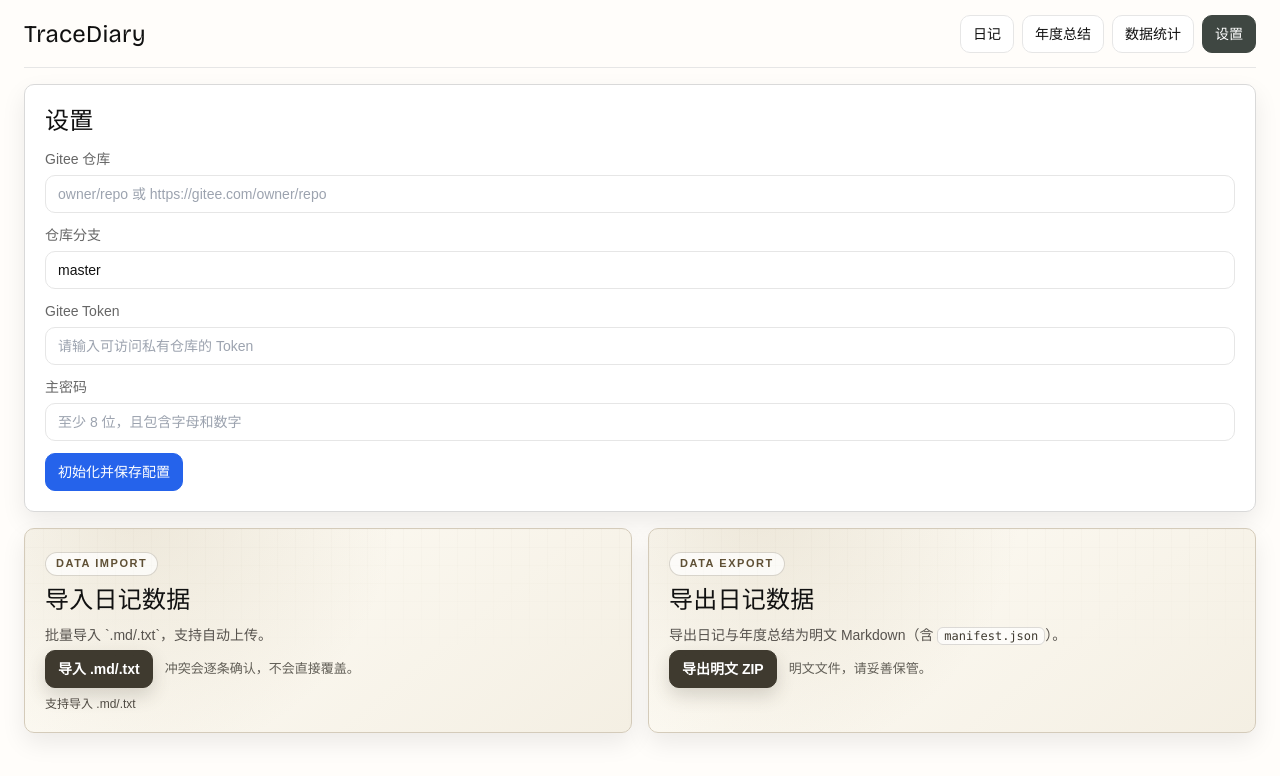
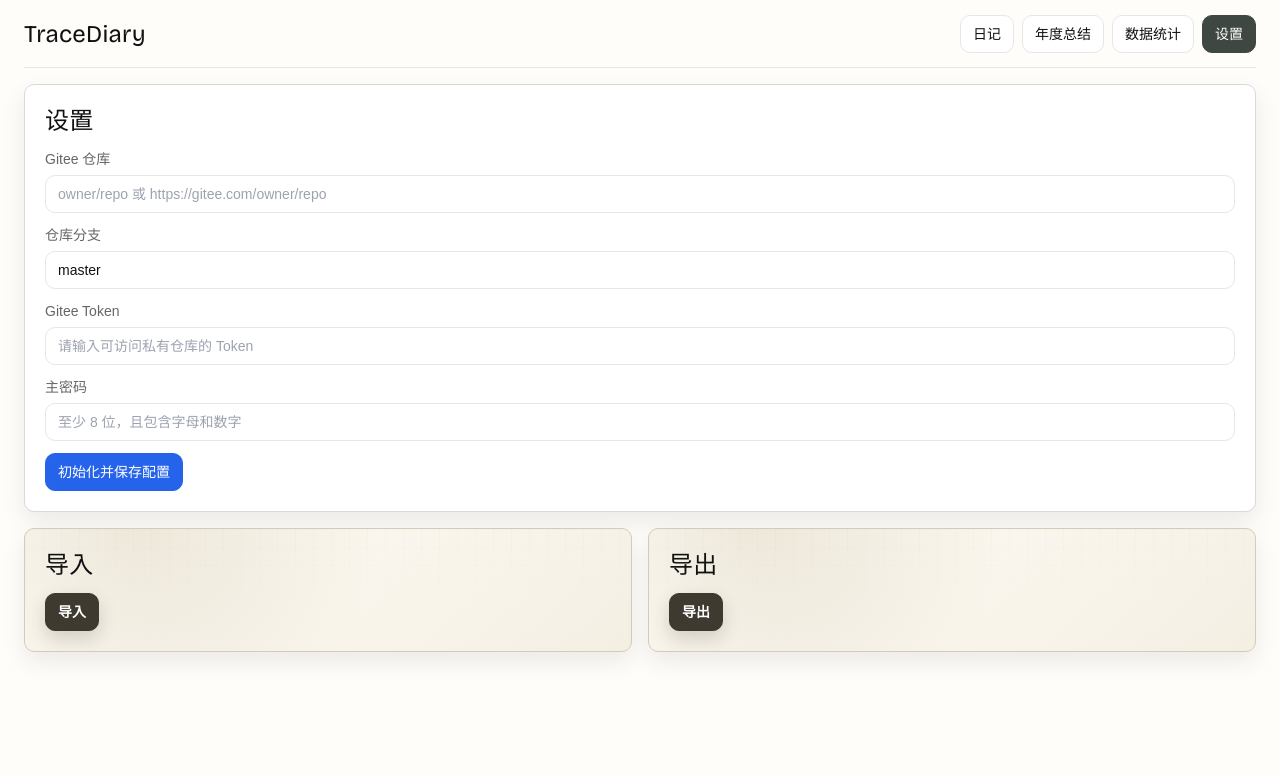
Before and after one commit to Lane0218/TraceDiary, a React (Vite) app: page /settings in a window 1280 px wide. Shown: the top 776 px of the page. Built offline with nearby package versions, Linux system fonts and the light colour scheme.

Commit message:
refactor: 精简导入导出入口并统一进行中提示

```diff
--- a/src/components/common/export-data-panel.tsx
+++ b/src/components/common/export-data-panel.tsx
@@ -64,6 +64,12 @@ export default function ExportDataPanel({ auth }: ExportDataPanelProps) {
     }
 
     setIsExporting(true)
+    pushToast({
+      kind: 'system',
+      level: 'info',
+      message: '导出处理中...',
+      autoDismiss: false,
+    })
     try {
       const result = await exportDiaryData()
       setLastResult(result)
@@ -104,15 +110,11 @@ export default function ExportDataPanel({ auth }: ExportDataPanelProps) {
 
   return (
     <article className="td-card-primary td-panel td-export-panel" aria-label="settings-export-panel">
-      <header className="space-y-2">
-        <p className="td-export-eyebrow">DATA EXPORT</p>
-        <h3 className="font-display text-2xl text-td-text">导出日记数据</h3>
-        <p className="td-export-subtitle">
-          导出日记与年度总结为明文 Markdown（含 <code>manifest.json</code>）。
-        </p>
+      <header>
+        <h3 className="font-display text-2xl text-td-text">导出</h3>
       </header>
 
-      <div className="td-export-actions">
+      <div className="td-export-actions mt-3">
         <button
           type="button"
           className="td-btn td-export-btn"
@@ -122,9 +124,11 @@ export default function ExportDataPanel({ auth }: ExportDataPanelProps) {
           disabled={!canExport}
           data-testid="settings-export-button"
         >
-          {isExporting ? '正在打包导出...' : '导出明文 ZIP'}
+          <span className={`td-sync-control-btn-label ${isExporting ? 'is-running' : ''}`}>
+            {isExporting ? <span className="td-sync-control-running-dot" aria-hidden="true" /> : null}
+            <span>导出</span>
+          </span>
         </button>
-        <p className="td-export-warning">明文文件，请妥善保管。</p>
       </div>
 
       {lastResult ? (
--- a/src/components/common/import-data-panel.tsx
+++ b/src/components/common/import-data-panel.tsx
@@ -27,8 +27,6 @@ interface ImportExecutionState {
   uploadSkippedReason: string | null
 }
 
-const IMPORT_IDLE_HINT = '支持导入 .md/.txt'
-
 function uniqueEntryIds(entryIds: string[]): string[] {
   return [...new Set(entryIds)]
 }
@@ -37,7 +35,6 @@ export default function ImportDataPanel({ auth }: ImportDataPanelProps) {
   const { push: pushToast } = useToast()
   const importFileInputRef = useRef<HTMLInputElement | null>(null)
   const [isImporting, setIsImporting] = useState(false)
-  const [importProgressLabel, setImportProgressLabel] = useState<string | null>(null)
   const [importReadyCandidates, setImportReadyCandidates] = useState<ImportCandidateEntry[]>([])
   const [importConflictQueue, setImportConflictQueue] = useState<ImportConflictItem[]>([])
   const [importConflictIndex, setImportConflictIndex] = useState(0)
@@ -110,7 +107,12 @@ export default function ImportDataPanel({ auth }: ImportDataPanelProps) {
       const candidatesToPersist = [...input.readyCandidates, ...overwriteCandidates]
 
       setIsImporting(true)
-      setImportProgressLabel('正在写入本地数据...')
+      pushToast({
+        kind: 'push',
+        level: 'info',
+        message: '导入处理中...',
+        autoDismiss: false,
+      })
       try {
         const applyResult = await applyImportCandidates(candidatesToPersist, {
           loadExistingDiary: getDiary,
@@ -159,9 +161,6 @@ export default function ImportDataPanel({ auth }: ImportDataPanelProps) {
             uploadDiary: uploadMetadata,
             loadBaseline: (entryId) => getSyncBaseline(entryId),
             saveBaseline: (baseline) => saveSyncBaseline(baseline),
-            onProgress: ({ current, total }) => {
-              setImportProgressLabel(`正在自动上传 ${current}/${total}`)
-            },
           })
 
           if (uploadResult.failed.length > 0) {
@@ -187,7 +186,7 @@ export default function ImportDataPanel({ auth }: ImportDataPanelProps) {
 
         if (importResult.success.length === 0) {
           pushToast({
-            kind: 'system',
+            kind: 'push',
             level: 'warning',
             message: '本次未导入任何有效条目',
           })
@@ -207,14 +206,13 @@ export default function ImportDataPanel({ auth }: ImportDataPanelProps) {
           uploadSkippedReason: '未执行自动上传：导入流程异常终止。',
         })
         pushToast({
-          kind: 'system',
+          kind: 'push',
           level: 'error',
           message: `导入失败：${reason}`,
         })
       } finally {
         resetImportSession()
         setIsImporting(false)
-        setImportProgressLabel(null)
       }
     },
     [canSyncToRemote, pushToast, resetImportSession, syncDisabledMessage, uploadMetadata],
@@ -238,7 +236,12 @@ export default function ImportDataPanel({ auth }: ImportDataPanelProps) {
     async (files: File[]) => {
       setImportExecutionState(null)
       setIsImporting(true)
-      setImportProgressLabel('正在读取导入文件...')
+      pushToast({
+        kind: 'push',
+        level: 'info',
+        message: '导入处理中...',
+        autoDismiss: false,
+      })
 
       try {
         const sourceResults = await Promise.all(
@@ -289,16 +292,19 @@ export default function ImportDataPanel({ auth }: ImportDataPanelProps) {
             uploadResult: null,
             uploadSkippedReason: '未执行自动上传：没有可导入的有效条目。',
           })
-          setImportProgressLabel(null)
           setIsImporting(false)
+          pushToast({
+            kind: 'push',
+            level: 'warning',
+            message: '未找到可导入内容',
+          })
           return
         }
 
         if (preview.conflicts.length > 0) {
-          setImportProgressLabel(null)
           setIsImporting(false)
           pushToast({
-            kind: 'system',
+            kind: 'push',
             level: 'info',
             message: `检测到 ${preview.conflicts.length} 条冲突，请逐条确认。`,
           })
@@ -316,10 +322,9 @@ export default function ImportDataPanel({ auth }: ImportDataPanelProps) {
       } catch (error) {
         const reason = error instanceof Error ? error.message : '未知错误'
         resetImportSession()
-        setImportProgressLabel(null)
         setIsImporting(false)
         pushToast({
-          kind: 'system',
+          kind: 'push',
           level: 'error',
           message: `读取导入文件失败：${reason}`,
         })
@@ -397,13 +402,11 @@ export default function ImportDataPanel({ auth }: ImportDataPanelProps) {
   return (
     <>
       <article className="td-card-primary td-panel td-export-panel" aria-label="settings-import-panel">
-        <header className="space-y-2">
-          <p className="td-export-eyebrow">DATA IMPORT</p>
-          <h3 className="font-display text-2xl text-td-text">导入日记数据</h3>
-          <p className="td-export-subtitle">批量导入 `.md/.txt`，支持自动上传。</p>
+        <header>
+          <h3 className="font-display text-2xl text-td-text">导入</h3>
         </header>
 
-        <div className="td-export-actions">
+        <div className="td-export-actions mt-3">
           <button
             type="button"
             className="td-btn td-export-btn"
@@ -411,14 +414,12 @@ export default function ImportDataPanel({ auth }: ImportDataPanelProps) {
             disabled={isImporting}
             data-testid="settings-import-button"
           >
-            {isImporting ? '正在处理导入...' : '导入 .md/.txt'}
+            <span className={`td-sync-control-btn-label ${isImporting ? 'is-running' : ''}`}>
+              {isImporting ? <span className="td-sync-control-running-dot" aria-hidden="true" /> : null}
+              <span>导入</span>
+            </span>
           </button>
-          <p className="td-export-warning">冲突会逐条确认，不会直接覆盖。</p>
         </div>
-
-        <p className="td-import-progress" data-testid="import-progress-label">
-          {importProgressLabel ?? (isImporting ? '处理中...' : IMPORT_IDLE_HINT)}
-        </p>
 
         <input
           ref={importFileInputRef}
--- a/src/index.css
+++ b/src/index.css
@@ -181,11 +181,6 @@
     @apply rounded-[10px] border p-3 sm:p-4;
     border-color: var(--td-line);
     background-color: var(--td-surface-soft);
-  }
-
-  .td-import-progress {
-    @apply mt-2 text-xs;
-    color: #4f4a42;
   }
 
   .td-import-conflict-card {
@@ -413,36 +408,6 @@
     mask-image: linear-gradient(to bottom, rgba(255, 255, 255, 0.85), transparent 72%);
   }
 
-  .td-export-eyebrow {
-    margin: 0;
-    display: inline-flex;
-    width: fit-content;
-    border-radius: 999px;
-    border: 1px solid rgba(86, 74, 49, 0.22);
-    background: rgba(255, 255, 255, 0.72);
-    padding: 2px 10px;
-    font-size: 11px;
-    font-weight: 700;
-    letter-spacing: 0.14em;
-    color: #5f5035;
-  }
-
-  .td-export-subtitle {
-    margin: 0;
-    max-width: 66ch;
-    color: #57534e;
-    font-size: 14px;
-  }
-
-  .td-export-subtitle code {
-    border-radius: 6px;
-    border: 1px solid rgba(87, 83, 78, 0.2);
-    background: rgba(255, 255, 255, 0.7);
-    padding: 1px 6px;
-    font-size: 12px;
-    color: #3f3a30;
-  }
-
   .td-export-actions {
     display: flex;
     flex-wrap: wrap;
@@ -463,12 +428,6 @@
     border-color: #2c2922;
     background: #2c2922;
     box-shadow: 0 10px 22px rgba(44, 41, 34, 0.22);
-  }
-
-  .td-export-warning {
-    margin: 0;
-    font-size: 13px;
-    color: #625f57;
   }
 
   .td-export-result {
```
